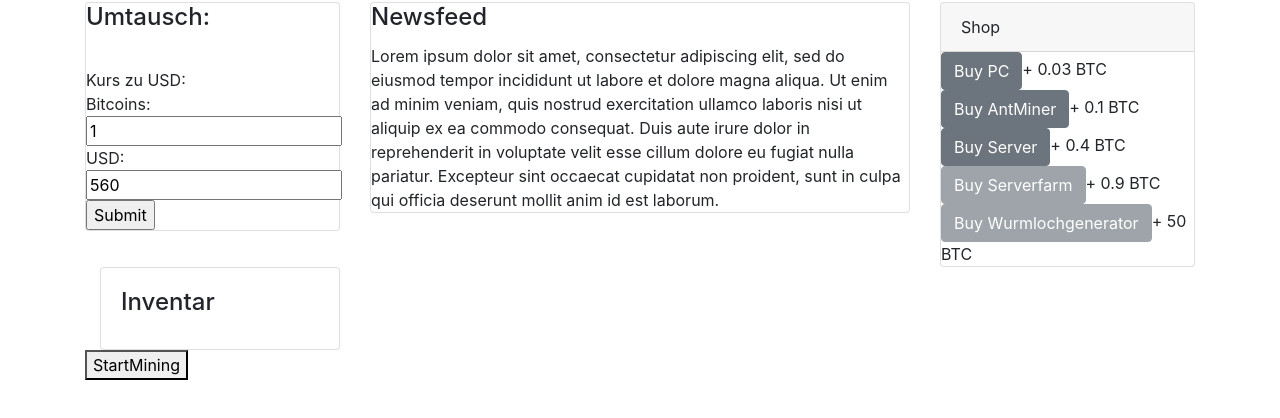
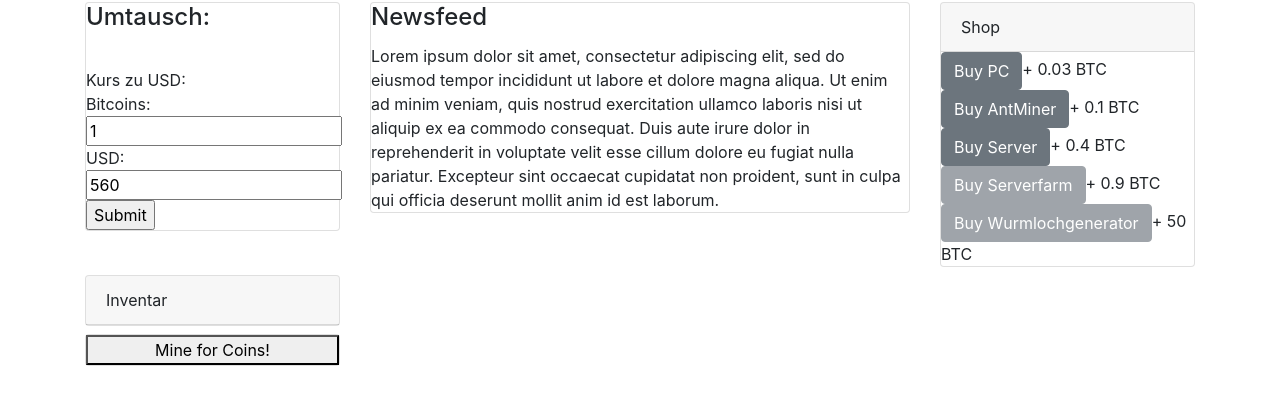
Before and after one commit to jusomoto/WT1-projekt, a website: page src/index.html in a window 1280 px wide. Shown: the part 144-562 px from the top of the page. Drawn offline with nearby package versions, Linux system fonts and the light colour scheme; files whose address does not match are found by name.

Commit message:
fixed layout for inventory

```diff
--- a/src/css/style.css
+++ b/src/css/style.css
@@ -46,6 +46,10 @@ h3 {
     margin: 0.5rem 0;
 }
 
+#inventory {
+    margin: 0.5rem 0;
+}
+
 #btc-logo {
     max-width: 15px;
     height: auto;
--- a/src/index.html
+++ b/src/index.html
@@ -62,22 +62,25 @@
                 </div>
             </div>
         </div>
-        <div class="row col-lg-12">
+        <div class="row">
             <div class="col-lg-3" id="inventory">
                 <div class="card">
-                    <div class="card-body">
-                        <h4 class="card-title">Inventar</h4>
-                        <div id="inventory-items">
-                        </div>
-                    </div>
+                    <div class="card-header">Inventar</div>
+                    <ul class="list-group list-group-flush" id="inventory-items">
+                        <!-- items are generated -->
                 </div>
             </div>
         </div>
         <div class="row">
             <div class="col-lg-3" id="miningBtn-Div">
-                <button id="miningBtn"> StartMining </button>
-                <div class="progress hidden-div" id = "miningProgressDiv">
-                    <div class="progress-bar progress-bar-striped progress-bar-animated" id="miningProgressBar" role="progressbar" style="width: 10%" aria-valuenow="0" aria-valuemin="0" aria-valuemax="100"></div>
+                <div class="card">
+                    <button id="miningBtn"> Mine for Coins! </button>
+                    <div class="progress hidden-div" id="miningProgressDiv">
+                        <div class="progress-bar progress-bar-striped progress-bar-animated" id="miningProgressBar" role="progressbar" style="width: 10%"
+                            aria-valuenow="0" aria-valuemin="0" aria-valuemax="100"></div>
+                    </div>
+                </div>
+            </div>
         </div>
     </div>
     </div>
```
Lines whose indentation alone changed are shown as unchanged.
